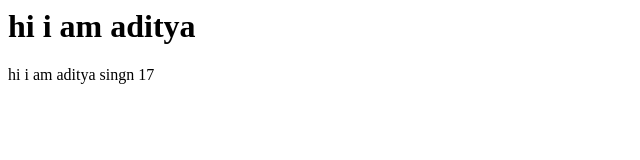
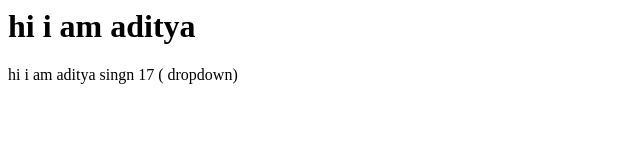
Before and after one commit to Aadiii-17/localrepo, a plain HTML site: page index.html in a window 1280 px wide. Shown: the full height of the page, 0-640 px from the left. Drawn offline with Linux system fonts and the light colour scheme.

Commit message:
dropdown

```diff
--- a/index.html
+++ b/index.html
@@ -1,2 +1,2 @@
 <h1>hi i am aditya</h1>
-<p>hi i am aditya singn 17 </p>
+<p>hi i am aditya singn 17 ( dropdown)</p>
```
